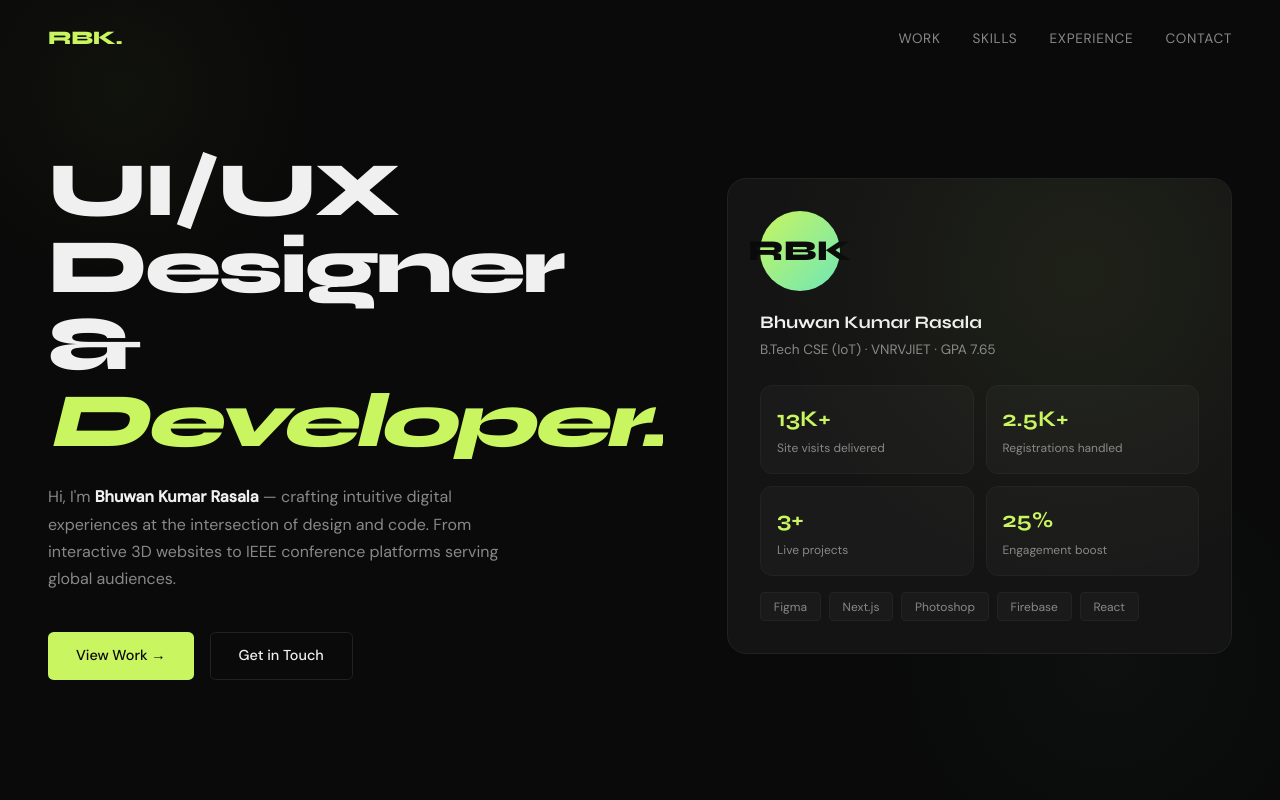
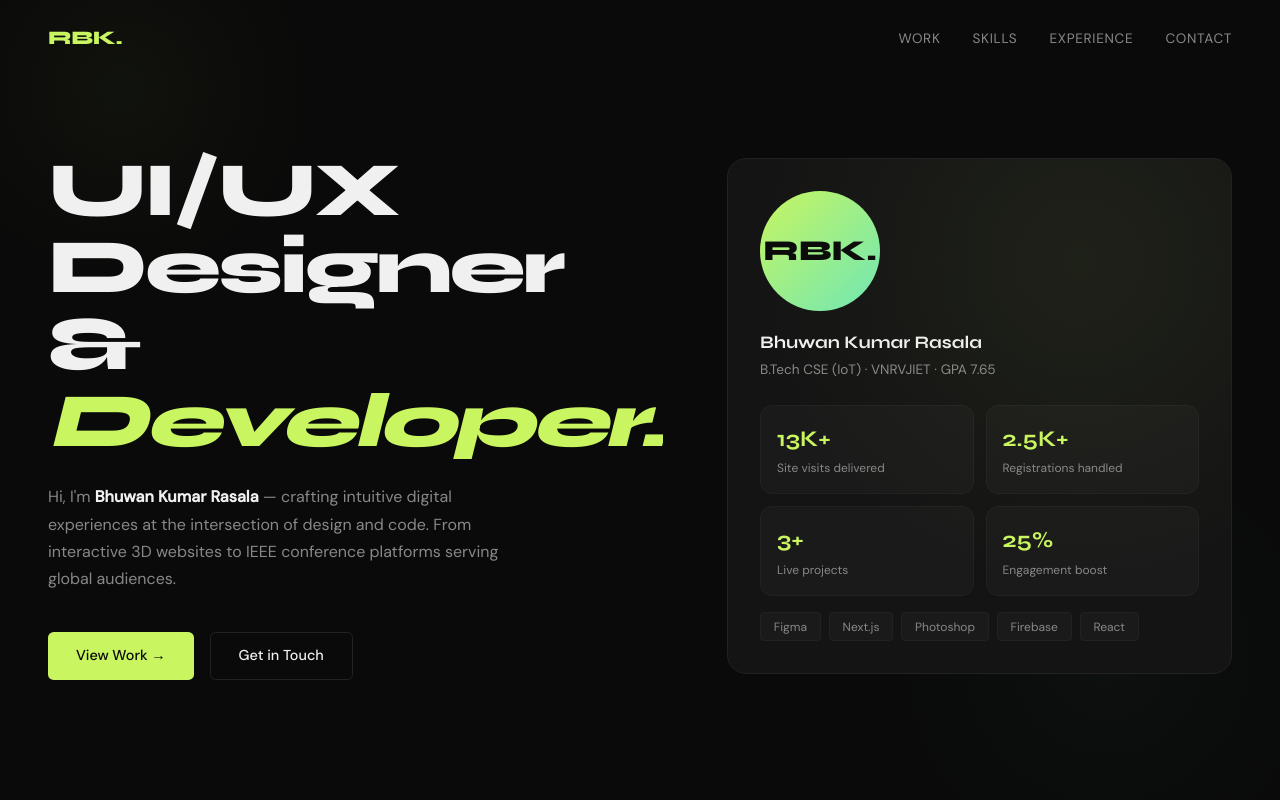
Before and after one commit to bhuwan1321/portfoliooo, a Next.js app: page / in a window 1280 px wide. Shown: the top 800 px of the page. Built offline with nearby package versions, Linux system fonts and the light colour scheme.

Commit message:
fix: update avatar size and correct name display in portfolio

```diff
--- a/src/pages/index.jsx
+++ b/src/pages/index.jsx
@@ -105,7 +105,7 @@ const styles = `
   .pf-btn-outline:hover { border-color: var(--accent); color: var(--accent); }
   .pf-hero-card { background: var(--card); border: 1px solid var(--border); border-radius: 1.2rem; padding: 2rem; position: relative; overflow: hidden; }
   .pf-hero-card::before { content: ''; position: absolute; inset: 0; background: radial-gradient(circle at 70% 20%, rgba(200,245,96,.06), transparent 60%); pointer-events: none; }
-  .pf-avatar { width: 80px; height: 80px; border-radius: 50%; background: linear-gradient(135deg, var(--accent), #6ee7b7); display: flex; align-items: center; justify-content: center; font-family: 'Syne', sans-serif; font-weight: 800; font-size: 1.8rem; color: #0a0a0a; margin-bottom: 1.2rem; }
+  .pf-avatar { width: 120px; height: 120px; border-radius: 50%; background: linear-gradient(135deg, var(--accent), #6ee7b7); display: flex; align-items: center; justify-content: center; font-family: 'Syne', sans-serif; font-weight: 800; font-size: 1.8rem; color: #0a0a0a; margin-bottom: 1.2rem; }
   .pf-stat-grid { display: grid; grid-template-columns: 1fr 1fr; gap: .75rem; margin-top: 1.5rem; }
   .pf-stat { background: var(--bg3); border-radius: .75rem; padding: 1rem; border: 1px solid var(--border); }
   .pf-stat-num { font-family: 'Syne', sans-serif; font-size: 1.4rem; font-weight: 700; color: var(--accent); }
@@ -470,7 +470,7 @@ export default function Portfolio() {
             </div>
             <div>
               <div className="pf-hero-card">
-                <div className="pf-avatar">RBK</div>
+                <div className="pf-avatar">RBK.</div>
                 <div style={{ fontFamily: "'Syne',sans-serif", fontSize: "1.1rem", fontWeight: 700, marginBottom: ".25rem" }}>
                   Bhuwan Kumar Rasala
                 </div>
```
